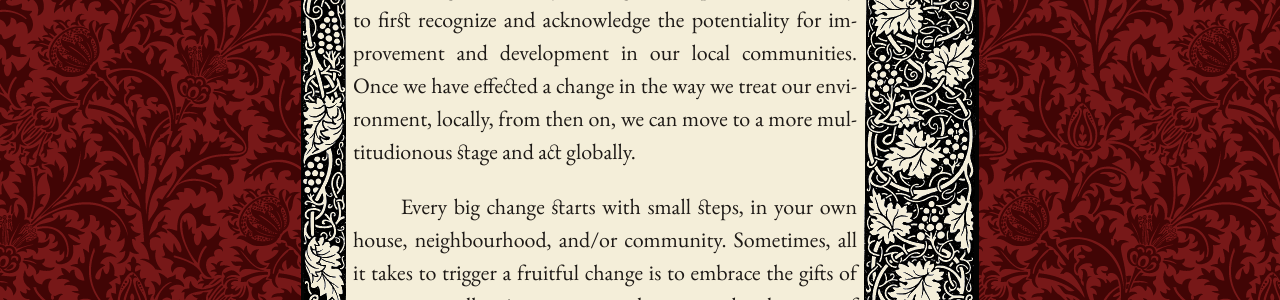
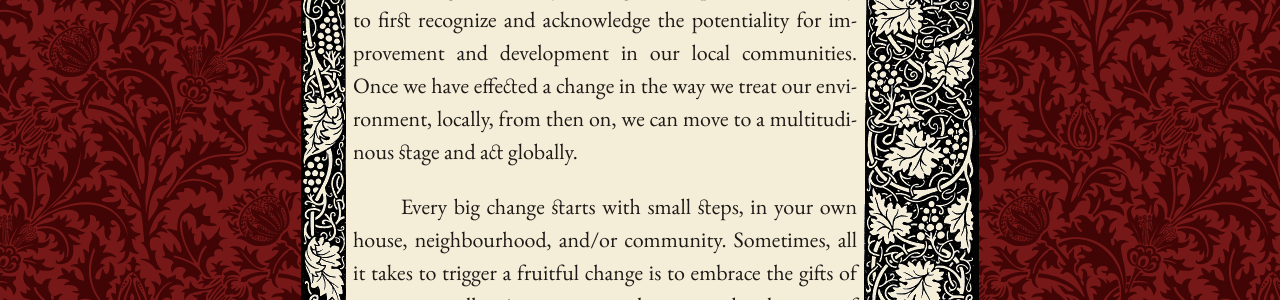
Before and after one commit to mpasovic/majapasovic.org, a Jekyll site: the page built from _posts/2016-11-25--baked-new-world-how-determined-are-we-to-survive-the-climate-crisis.md, in a window 1280 px wide and 1400 px high, scrolled down 4683 px. Shown: the part 876-1176 px from the top of the window. Built offline with Jekyll 4.4.1, drawn with Linux system fonts in a browser that asks for light colours; nearby versions of some CDN libraries; some of the changed text lies outside the part shown.

Commit message:
Updated 2016-11-25--baked-new-world-how-determined-are-we-to-survive-the-climate-crisis.md

```diff
--- a/_posts/2016-11-25--baked-new-world-how-determined-are-we-to-survive-the-climate-crisis.md
+++ b/_posts/2016-11-25--baked-new-world-how-determined-are-we-to-survive-the-climate-crisis.md
@@ -31,7 +31,7 @@
 ![Hamilton_ON.jpg]({{site.baseurl}}/img/Hamilton_ON.jpg)
      *Steel mills just outside Hamilton, Canada*
 
-If there is a serious clash of opinion on climate change among scientists and state leaders, how are we supposed to take a step further, on a larger scale? It would be superfluous to list all the steps that corporations and oil lobbysts (oftentimes backed up by state governments) have undertaken for the systemic destruction of environment. If humanity fails to prevent a major climate disaster, we have only ourselves to blame. Governments should not always be accountable for the passivity, rash and indifferent attitudes of state populations. Even the smallest action on our part could make a world of difference. It is not enough to simply go out in the streets and wave your protest banners. All your frustrations and emotions written on the banner lose their significance unless actual appeals to the government are made and concrete solutions/recommendations are presented and included in the agenda. Each one of us ought to engage more in appealing to their local and national authorities to make the preservation of environment a priority. In order to execute a change which may have a global impact, it is necessary to first recognize and acknowledge the potentiality for improvement and development in our local communities. Once we have effected a change in the way we treat our environment, locally, from then on, we can move to a more multitudionous stage and act globally.
+If there is a serious clash of opinion on climate change among scientists and state leaders, how are we supposed to take a step further, on a larger scale? It would be superfluous to list all the steps that corporations and oil lobbysts (oftentimes backed up by state governments) have undertaken for the systemic destruction of environment. If humanity fails to prevent a major climate disaster, we have only ourselves to blame. Governments should not always be accountable for the passivity, rash and indifferent attitudes of state populations. Even the smallest action on our part could make a world of difference. It is not enough to simply go out in the streets and wave your protest banners. All your frustrations and emotions written on the banner lose their significance unless actual appeals to the government are made and concrete solutions/recommendations are presented and included in the agenda. Each one of us ought to engage more in appealing to their local and national authorities to make the preservation of environment a priority. In order to execute a change which may have a global impact, it is necessary to first recognize and acknowledge the potentiality for improvement and development in our local communities. Once we have effected a change in the way we treat our environment, locally, from then on, we can move to a multitudinous stage and act globally.
 
 Every big change starts with small steps, in your own house, neighbourhood, and/or community. Sometimes, all it takes to trigger a fruitful change is to embrace the gifts of nature, as well as incorporate and preserve the elements of nature in cityscapes. Furthermore, citizens of less developed nations cannot expect to make changes only once their governments are granted funds by the international community. We cannot just sit back into our office chairs and shape our existence according to the material gain. Just because we've chosen to make the human existence deprived of sincere emotions and of an appreciation for arts and beauty, that shouldn't mean that the world of nature is to be shunned and turned into a wasteland. Our greatest pride should not be how much money and material objects we can provide for posterity; instead, the greatest accomplishment of the human race should be measured by its ability to nurture and preserve the planet, without which our own existence would be implausible.
 
```
